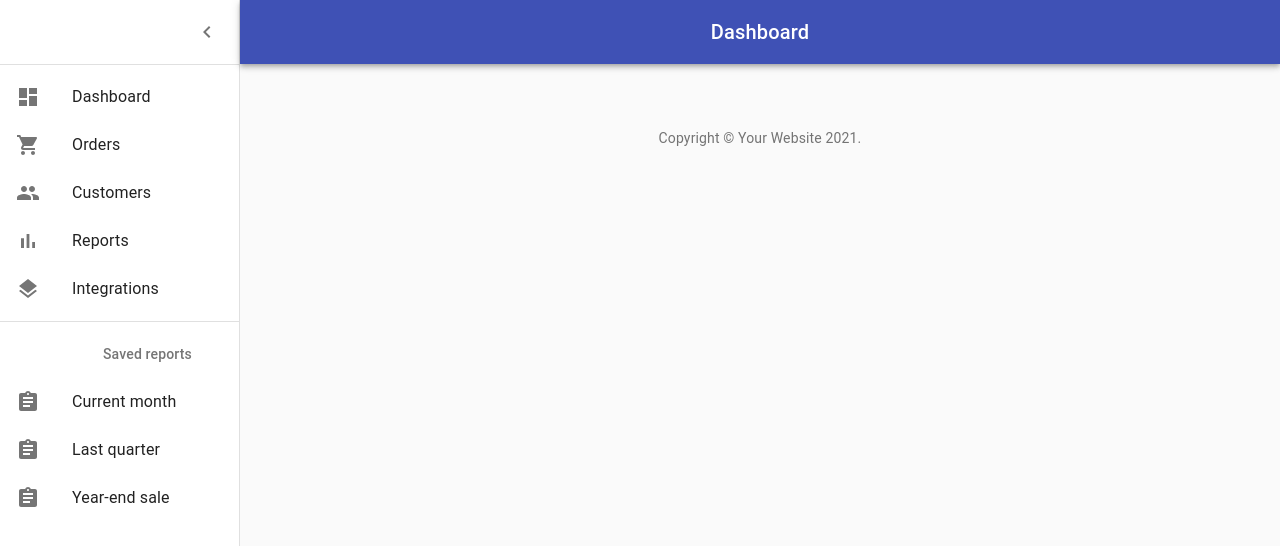
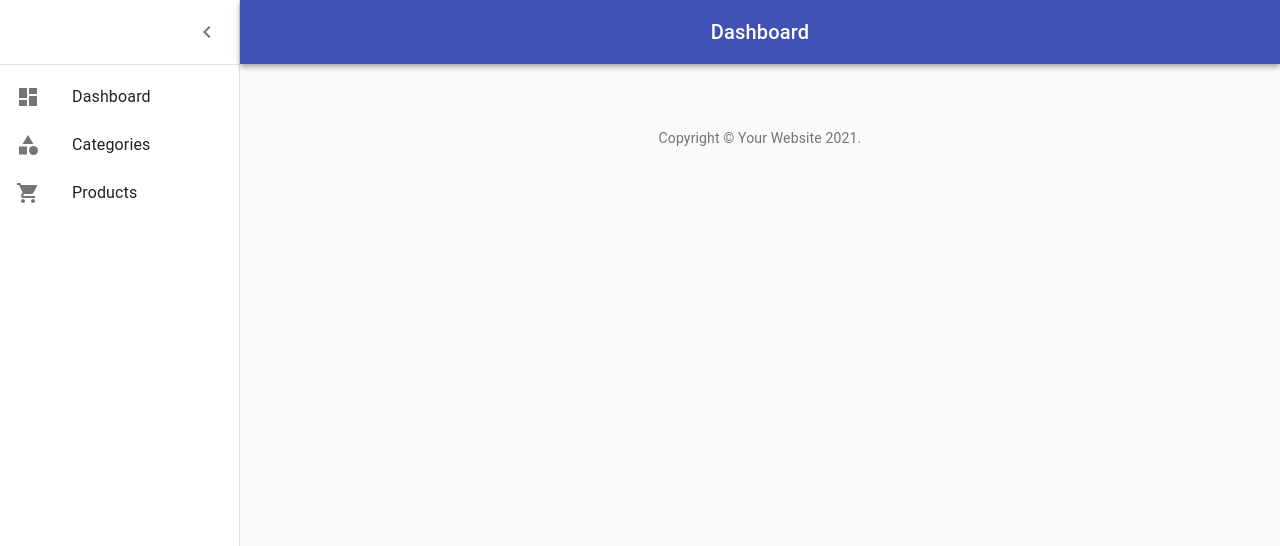
Before and after one commit to Hardi-Shah/React-POS, a React (Create React App) app: page / in a window 1280 px wide. Shown: the top 546 px of the page. Built offline with nearby package versions, Linux system fonts and the light colour scheme.

Commit message:
Initial Commit

```diff
--- a/src/components/Layout/Navbar.js
+++ b/src/components/Layout/Navbar.js
@@ -14,13 +14,13 @@ import MenuIcon from '@material-ui/icons/Menu';
 import ChevronLeftIcon from '@material-ui/icons/ChevronLeft';
 import Container from '@material-ui/core/Container';
 import Box from '@material-ui/core/Box';
-import { mainListItems, secondaryListItems } from './listItem';
+import { mainListItems } from './ListItem';
 
 function Copyright() {
     return (
         <Typography variant="body2" color="textSecondary" align="center">
             {'Copyright © '}
-            <Link color="inherit" href="https://material-ui.com/">
+            <Link color="inherit">
                 Your Website
       </Link>{' '}
             {new Date().getFullYear()}
@@ -116,7 +116,6 @@ export default function Navbar() {
     const handleDrawerClose = () => {
         setOpen(false);
     };
-    const fixedHeightPaper = clsx(classes.paper, classes.fixedHeight);
 
     return (
         <div className={classes.root}>
@@ -152,8 +151,6 @@ export default function Navbar() {
                 </div>
                 <Divider />
                 <List>{mainListItems}</List>
-                <Divider />
-                <List>{secondaryListItems}</List>
             </Drawer>
             <main className={classes.content}>
                 <div className={classes.appBarSpacer} />
--- a/src/components/Layout/listItem.js
+++ b/src/components/Layout/listItem.js
@@ -2,13 +2,9 @@ import React from 'react';
 import ListItem from '@material-ui/core/ListItem';
 import ListItemIcon from '@material-ui/core/ListItemIcon';
 import ListItemText from '@material-ui/core/ListItemText';
-import ListSubheader from '@material-ui/core/ListSubheader';
 import DashboardIcon from '@material-ui/icons/Dashboard';
 import ShoppingCartIcon from '@material-ui/icons/ShoppingCart';
-import PeopleIcon from '@material-ui/icons/People';
-import BarChartIcon from '@material-ui/icons/BarChart';
-import LayersIcon from '@material-ui/icons/Layers';
-import AssignmentIcon from '@material-ui/icons/Assignment';
+import CategoryIcon from '@material-ui/icons/Category';
 
 export const mainListItems = (
     <div>
@@ -20,51 +16,16 @@ export const mainListItems = (
         </ListItem>
         <ListItem button>
             <ListItemIcon>
-                <ShoppingCartIcon />
+                <CategoryIcon />
             </ListItemIcon>
-            <ListItemText primary="Orders" />
+            <ListItemText primary="Categories" />
         </ListItem>
         <ListItem button>
             <ListItemIcon>
-                <PeopleIcon />
+                <ShoppingCartIcon />
             </ListItemIcon>
-            <ListItemText primary="Customers" />
+            <ListItemText primary="Products" />
         </ListItem>
-        <ListItem button>
-            <ListItemIcon>
-                <BarChartIcon />
-            </ListItemIcon>
-            <ListItemText primary="Reports" />
-        </ListItem>
-        <ListItem button>
-            <ListItemIcon>
-                <LayersIcon />
-            </ListItemIcon>
-            <ListItemText primary="Integrations" />
-        </ListItem>
+
     </div>
 );
-
-export const secondaryListItems = (
-    <div>
-        <ListSubheader inset>Saved reports</ListSubheader>
-        <ListItem button>
-            <ListItemIcon>
-                <AssignmentIcon />
-            </ListItemIcon>
-            <ListItemText primary="Current month" />
-        </ListItem>
-        <ListItem button>
-            <ListItemIcon>
-                <AssignmentIcon />
-            </ListItemIcon>
-            <ListItemText primary="Last quarter" />
-        </ListItem>
-        <ListItem button>
-            <ListItemIcon>
-                <AssignmentIcon />
-            </ListItemIcon>
-            <ListItemText primary="Year-end sale" />
-        </ListItem>
-    </div>
-);
```
Also changed, not shown: 1 other file (tests, documents, lock files or other folders).
